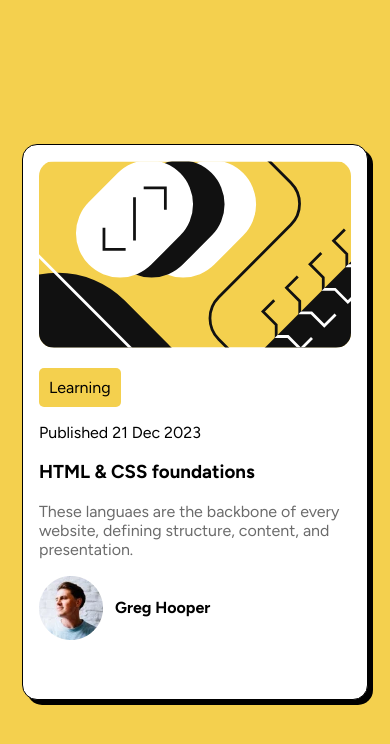
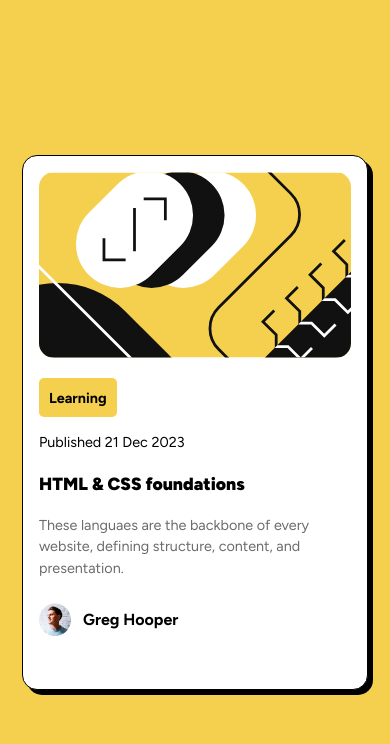
Before and after one commit to andrewnotermans/blog-preview-card-main, a plain HTML site: page index.html in a window 390 px wide. Drawn offline with Linux system fonts and the light colour scheme.

Commit message:
Update card width and enhance content styles for better readability

```diff
--- a/style.css
+++ b/style.css
@@ -34,7 +34,7 @@ a {
     padding: 16px;
     height: 522px;
     max-width: 80%;
-    width: 327px;
+    width: 384px;
     border: 1px solid black;
     border-radius: 15px;
     box-shadow: 5px 5px 0 rgb(0 0 0);
@@ -65,8 +65,30 @@ a {
 
 }
 
+.card-content__category span{
+    font-size: 0.9rem;
+    font-weight: 700;
+}
+
+.card-content__datum {
+    font-size: 0.9rem;
+    line-height: 150%;
+}
+
+.card-content__title {
+    font-size: 1.4rem;
+    font-weight: 900;
+    line-height: 150%;
+}
+
 .card-content__title:hover {
     color: var(--background)
+}
+
+.card-content__description {
+    color: #6B6B6B;
+    font-size: 1rem;
+    line-height: 150%;
 }
 
 .card-content__author {
@@ -75,11 +97,30 @@ a {
     gap: var(--spacing-150);
 }
 
-.card-content__description {
-    color: #6B6B6B;
+.card-content__author img{
+    width: 2rem;
+    height: auto;
 }
+
+
 
 .author-name{
 
     font-weight: 700;
 }
+
+@media  screen and (max-width: 425px) {
+
+    .card{
+        max-height: 501px;
+        width: 327px;
+
+    }
+    .card-content__title {
+        font-size: 1.1rem;
+    }
+
+    .card-content__description {
+        font-size: 0.9rem;
+    }
+}
```
